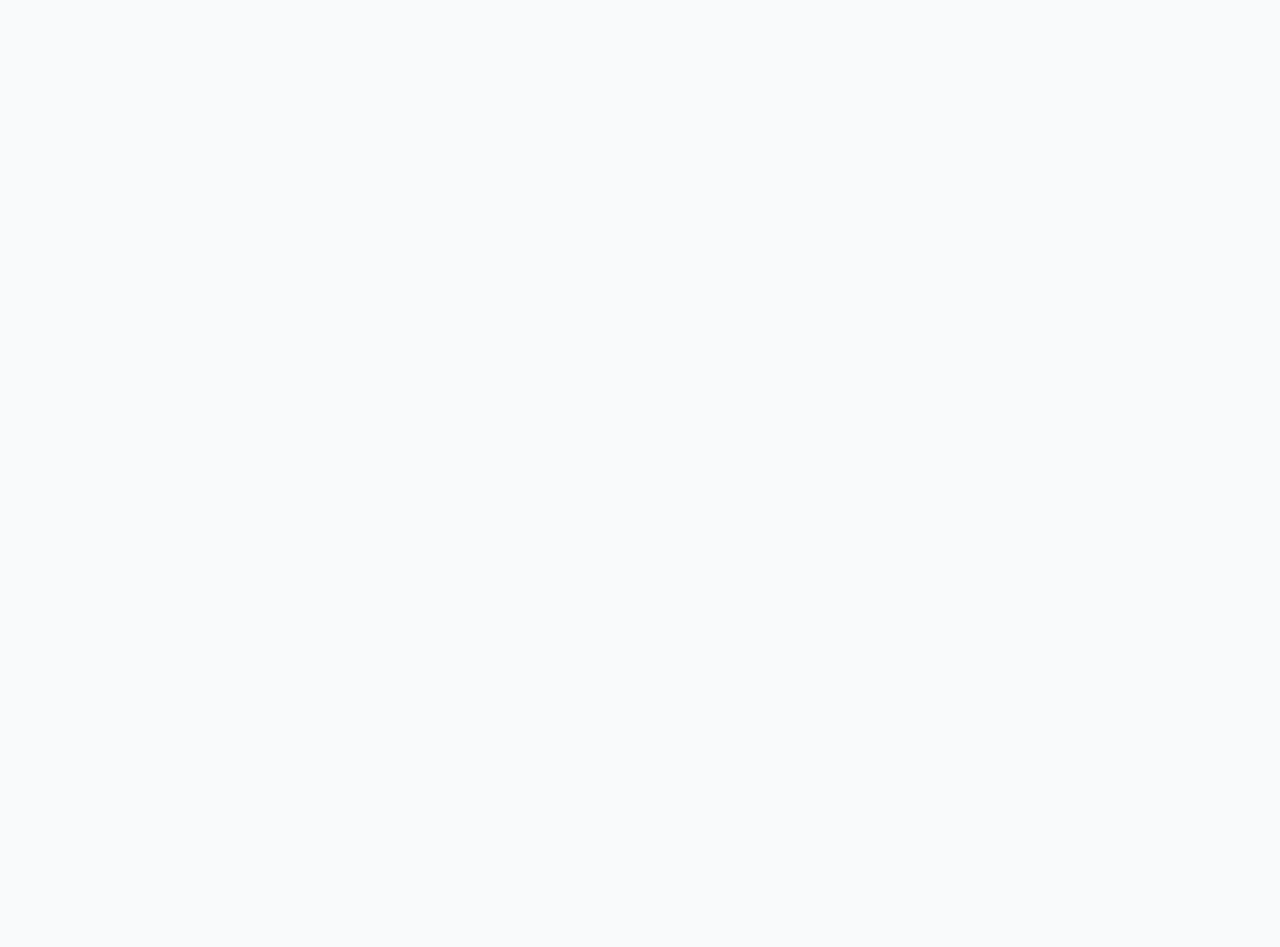
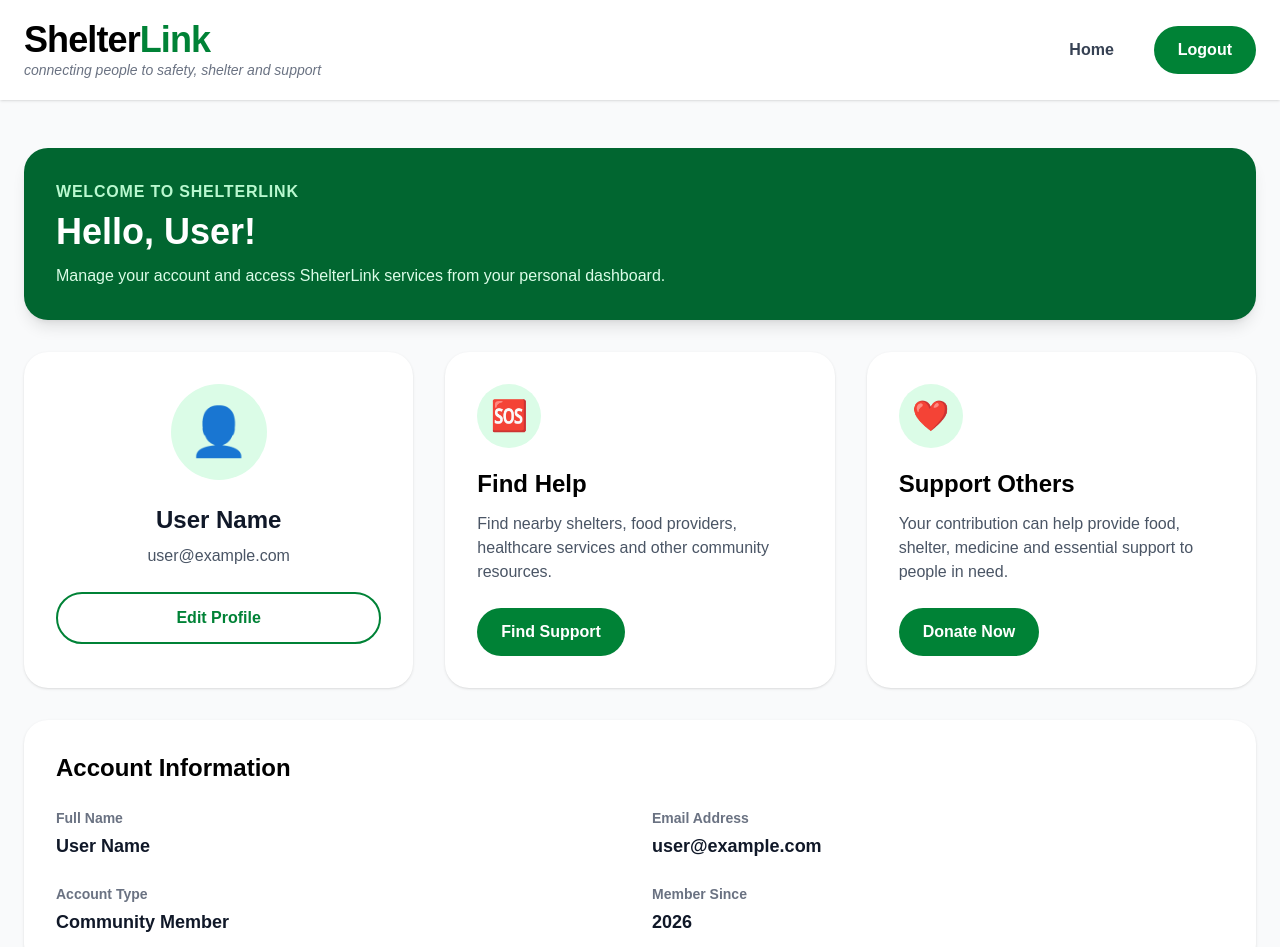
Before and after one commit to MRFahim86/ShelterLink, a React (Vite) app: page /user in a window 1280 px wide. Before the commit this address had no page. Shown: the top 947 px of the page. Before the commit the page ends 800 px from the top, so only its background shows below. Built offline with nearby package versions, Linux system fonts and the light colour scheme.

Commit message:
Created User page

```diff
--- a/src/App.jsx
+++ b/src/App.jsx
@@ -1,58 +1,42 @@
 import { BrowserRouter, Routes, Route, Link } from "react-router-dom";
 
-import Home from "./pages/home";
+import Home from "./pages/Home";
 import Login from "./pages/Login";
 import Register from "./pages/Register";
 import Donate from "./pages/Donate";
+import User from "./pages/User";
 
 import Shelter from "./pages/Shelter";
 import Food from "./pages/Food";
 import Medical from "./pages/Medical";
 import Volunteer from "./pages/Volunteer";
 
-
 // ================= SERVICES PAGE =================
 
 function Services() {
   return (
     <div className="min-h-screen bg-gray-50">
-
       {/* Header */}
       <header className="bg-white border-b">
         <div className="max-w-7xl mx-auto px-6 py-5 flex justify-between items-center">
-
-          <Link
-            to="/"
-            className="text-2xl font-bold text-green-700"
-          >
+          <Link to="/" className="text-2xl font-bold text-green-700">
             ShelterLink
           </Link>
 
           <nav className="flex gap-8">
-
-            <Link
-              to="/"
-              className="text-gray-700 hover:text-green-700"
-            >
+            <Link to="/" className="text-gray-700 hover:text-green-700">
               Home
             </Link>
 
-            <Link
-              to="/services"
-              className="text-green-700 font-semibold"
-            >
+            <Link to="/services" className="text-green-700 font-semibold">
               Services
             </Link>
-
           </nav>
-
         </div>
       </header>
 
-
       {/* Hero */}
       <section className="text-center py-14 px-6">
-
         <p className="text-green-700 font-bold tracking-wide text-lg">
           HOW CAN WE HELP?
         </p>
@@ -62,18 +46,14 @@ function Services() {
         </h1>
 
         <p className="text-gray-600 text-lg mt-5 max-w-3xl mx-auto">
-          ShelterLink connects people with essential support services
-          available in their community.
+          ShelterLink connects people with essential support services available
+          in their community.
         </p>
-
       </section>
-
 
       {/* Service Cards */}
       <section className="max-w-7xl mx-auto px-6 pb-16">
-
         <div className="grid grid-cols-1 sm:grid-cols-2 lg:grid-cols-4 gap-6">
-
           {/* Shelter */}
           <ServiceCard
             icon="🏠"
@@ -109,35 +89,22 @@ function Services() {
             button="Become a Volunteer →"
             link="/services/volunteer"
           />
-
         </div>
-
       </section>
-
     </div>
   );
 }
 
-
 // ================= SERVICE CARD =================
 
-function ServiceCard({
-  icon,
-  title,
-  description,
-  button,
-  link
-}) {
+function ServiceCard({ icon, title, description, button, link }) {
   return (
     <div className="bg-white rounded-2xl border border-gray-200 shadow-sm p-8 text-center hover:shadow-lg transition">
-
       <div className="w-16 h-16 bg-green-100 rounded-full flex items-center justify-center mx-auto text-3xl">
         {icon}
       </div>
 
-      <h2 className="text-2xl font-bold text-gray-900 mt-6">
-        {title}
-      </h2>
+      <h2 className="text-2xl font-bold text-gray-900 mt-6">{title}</h2>
 
       <p className="text-gray-600 mt-4 leading-relaxed min-h-[90px]">
         {description}
@@ -149,72 +116,42 @@ function ServiceCard({
       >
         {button}
       </Link>
-
     </div>
   );
 }
-
 
 // ================= MAIN APP =================
 
 function App() {
   return (
     <BrowserRouter>
-
       <Routes>
-
         {/* HOME */}
-        <Route
-          path="/"
-          element={<Home />}
-        />
+        <Route path="/" element={<Home />} />
 
         {/* AUTHENTICATION */}
-        <Route
-          path="/login"
-          element={<Login />}
-        />
+        <Route path="/login" element={<Login />} />
 
-        <Route
-          path="/register"
-          element={<Register />}
-        />
+        <Route path="/register" element={<Register />} />
+
+  	{/* USER PAGE */}
+<Route path="/user" element={<User />} />
 
         {/* DONATE */}
-        <Route
-          path="/donate"
-          element={<Donate />}
-        />
+        <Route path="/donate" element={<Donate />} />
 
         {/* SERVICES */}
-        <Route
-          path="/services"
-          element={<Services />}
-        />
+        <Route path="/services" element={<Services />} />
 
         {/* INDIVIDUAL SERVICES */}
-        <Route
-          path="/services/shelter"
-          element={<Shelter />}
-        />
+        <Route path="/services/shelter" element={<Shelter />} />
 
-        <Route
-          path="/services/food"
-          element={<Food />}
-        />
+        <Route path="/services/food" element={<Food />} />
 
-        <Route
-          path="/services/medical"
-          element={<Medical />}
-        />
+        <Route path="/services/medical" element={<Medical />} />
 
-        <Route
-          path="/services/volunteer"
-          element={<Volunteer />}
-        />
-
+        <Route path="/services/volunteer" element={<Volunteer />} />
       </Routes>
-
     </BrowserRouter>
   );
 }
--- /dev/null
+++ b/src/pages/User.jsx
@@ -0,0 +1,223 @@
+import { Link, useNavigate } from "react-router-dom";
+
+function User() {
+  const navigate = useNavigate();
+
+  return (
+    <div className="min-h-screen bg-gray-50">
+
+      {/* ================= NAVBAR ================= */}
+      <header className="bg-white shadow-sm">
+        <div className="mx-auto flex max-w-7xl items-center justify-between px-6 py-5">
+
+          {/* Logo */}
+          <div>
+            <h1 className="text-4xl font-black tracking-tight">
+              Shelter<span className="text-green-700">Link</span>
+            </h1>
+
+            <p className="text-sm italic text-gray-500">
+              connecting people to safety, shelter and support
+            </p>
+          </div>
+
+          {/* Navigation */}
+          <nav className="flex items-center gap-4">
+
+            <Link
+              to="/"
+              className="rounded-full px-6 py-3 font-semibold text-gray-700 hover:bg-gray-100"
+            >
+              Home
+            </Link>
+
+            <button
+              onClick={() => navigate("/login")}
+              className="rounded-full bg-green-700 px-6 py-3 font-semibold text-white hover:bg-green-800"
+            >
+              Logout
+            </button>
+
+          </nav>
+
+        </div>
+      </header>
+
+
+      {/* ================= USER PROFILE ================= */}
+      <main className="mx-auto max-w-7xl px-6 py-12">
+
+        {/* Welcome */}
+        <div className="rounded-3xl bg-green-800 p-8 text-white shadow-lg">
+
+          <p className="font-semibold uppercase tracking-wider text-green-200">
+            Welcome to ShelterLink
+          </p>
+
+          <h2 className="mt-2 text-4xl font-bold">
+            Hello, User!
+          </h2>
+
+          <p className="mt-3 max-w-2xl text-green-100">
+            Manage your account and access ShelterLink services from your
+            personal dashboard.
+          </p>
+
+        </div>
+
+
+        {/* ================= PROFILE & QUICK ACTIONS ================= */}
+        <div className="mt-8 grid gap-8 md:grid-cols-3">
+
+          {/* Profile */}
+          <div className="rounded-3xl bg-white p-8 shadow-sm">
+
+            <div className="mx-auto flex h-24 w-24 items-center justify-center rounded-full bg-green-100 text-5xl">
+              👤
+            </div>
+
+            <div className="mt-6 text-center">
+
+              <h3 className="text-2xl font-bold text-gray-900">
+                User Name
+              </h3>
+
+              <p className="mt-2 text-gray-600">
+                user@example.com
+              </p>
+
+            </div>
+
+            <button
+              className="mt-6 w-full rounded-full border-2 border-green-700 px-6 py-3 font-semibold text-green-700 hover:bg-green-700 hover:text-white"
+            >
+              Edit Profile
+            </button>
+
+          </div>
+
+
+          {/* Find Help */}
+          <div className="rounded-3xl bg-white p-8 shadow-sm">
+
+            <div className="flex h-16 w-16 items-center justify-center rounded-full bg-green-100 text-3xl">
+              🆘
+            </div>
+
+            <h3 className="mt-5 text-2xl font-bold">
+              Find Help
+            </h3>
+
+            <p className="mt-3 text-gray-600">
+              Find nearby shelters, food providers, healthcare services and
+              other community resources.
+            </p>
+
+            <Link
+              to="/"
+              className="mt-6 inline-block rounded-full bg-green-700 px-6 py-3 font-semibold text-white hover:bg-green-800"
+            >
+              Find Support
+            </Link>
+
+          </div>
+
+
+          {/* Donate */}
+          <div className="rounded-3xl bg-white p-8 shadow-sm">
+
+            <div className="flex h-16 w-16 items-center justify-center rounded-full bg-green-100 text-3xl">
+              ❤️
+            </div>
+
+            <h3 className="mt-5 text-2xl font-bold">
+              Support Others
+            </h3>
+
+            <p className="mt-3 text-gray-600">
+              Your contribution can help provide food, shelter, medicine and
+              essential support to people in need.
+            </p>
+
+            <Link
+              to="/donate"
+              className="mt-6 inline-block rounded-full bg-green-700 px-6 py-3 font-semibold text-white hover:bg-green-800"
+            >
+              Donate Now
+            </Link>
+
+          </div>
+
+        </div>
+
+
+        {/* ================= ACCOUNT INFORMATION ================= */}
+        <section className="mt-8 rounded-3xl bg-white p-8 shadow-sm">
+
+          <h3 className="text-2xl font-bold">
+            Account Information
+          </h3>
+
+          <div className="mt-6 grid gap-6 md:grid-cols-2">
+
+            <div>
+              <p className="text-sm font-semibold text-gray-500">
+                Full Name
+              </p>
+
+              <p className="mt-1 text-lg font-semibold text-gray-900">
+                User Name
+              </p>
+            </div>
+
+            <div>
+              <p className="text-sm font-semibold text-gray-500">
+                Email Address
+              </p>
+
+              <p className="mt-1 text-lg font-semibold text-gray-900">
+                user@example.com
+              </p>
+            </div>
+
+            <div>
+              <p className="text-sm font-semibold text-gray-500">
+                Account Type
+              </p>
+
+              <p className="mt-1 text-lg font-semibold text-gray-900">
+                Community Member
+              </p>
+            </div>
+
+            <div>
+              <p className="text-sm font-semibold text-gray-500">
+                Member Since
+              </p>
+
+              <p className="mt-1 text-lg font-semibold text-gray-900">
+                2026
+              </p>
+            </div>
+
+          </div>
+
+        </section>
+
+      </main>
+
+
+      {/* ================= FOOTER ================= */}
+      <footer className="bg-gray-950 px-6 py-8 text-center text-gray-300">
+
+        <p>
+          © 2026 ShelterLink. All rights reserved.
+        </p>
+
+      </footer>
+
+    </div>
+  );
+}
+
+export default User;
```
Also changed, not shown: src/pages/Login.jsx (+7 -12 lines).
